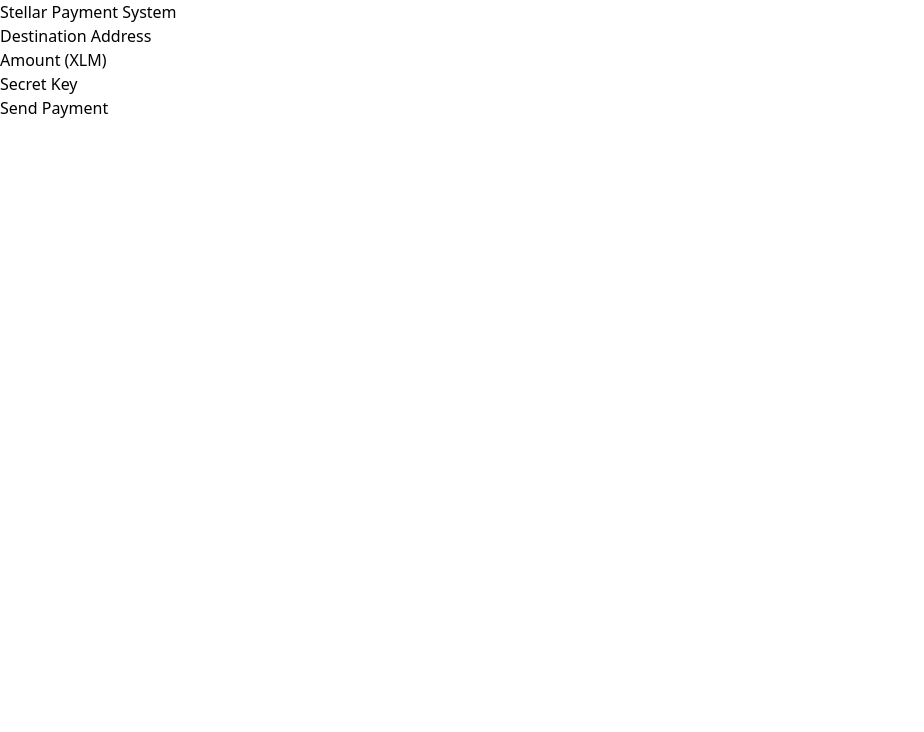
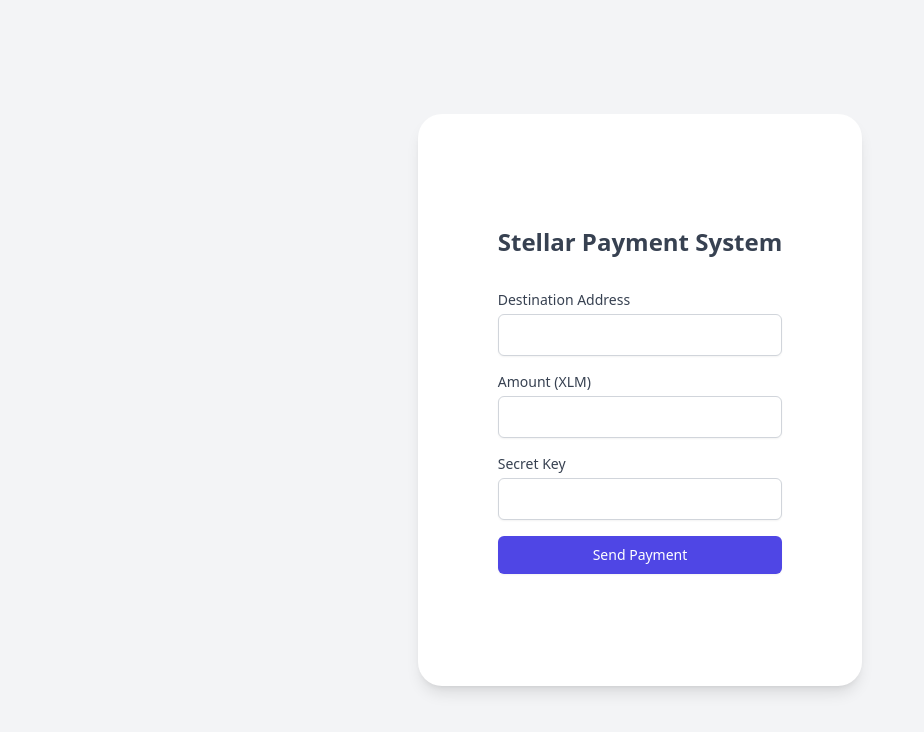
Before and after one commit to iziuqo/Simple-Stellar-Payment-System, a Next.js app: page / in a window 1280 px wide. Shown: the top 732 px of the page, without its empty margins (0-924 px from the left). Built offline with nearby package versions, Linux system fonts and the light colour scheme.

Commit message:
Create tailwind.config.js

```diff
--- /dev/null
+++ b/tailwind.config.js
@@ -0,0 +1,14 @@
+// File: tailwind.config.js
+/** @type {import('tailwindcss').Config} */
+module.exports = {
+  content: [
+    './pages/**/*.{js,ts,jsx,tsx}',
+    './components/**/*.{js,ts,jsx,tsx}',
+  ],
+  theme: {
+    extend: {},
+  },
+  plugins: [
+    require('@tailwindcss/forms'),
+  ],
+}
```
